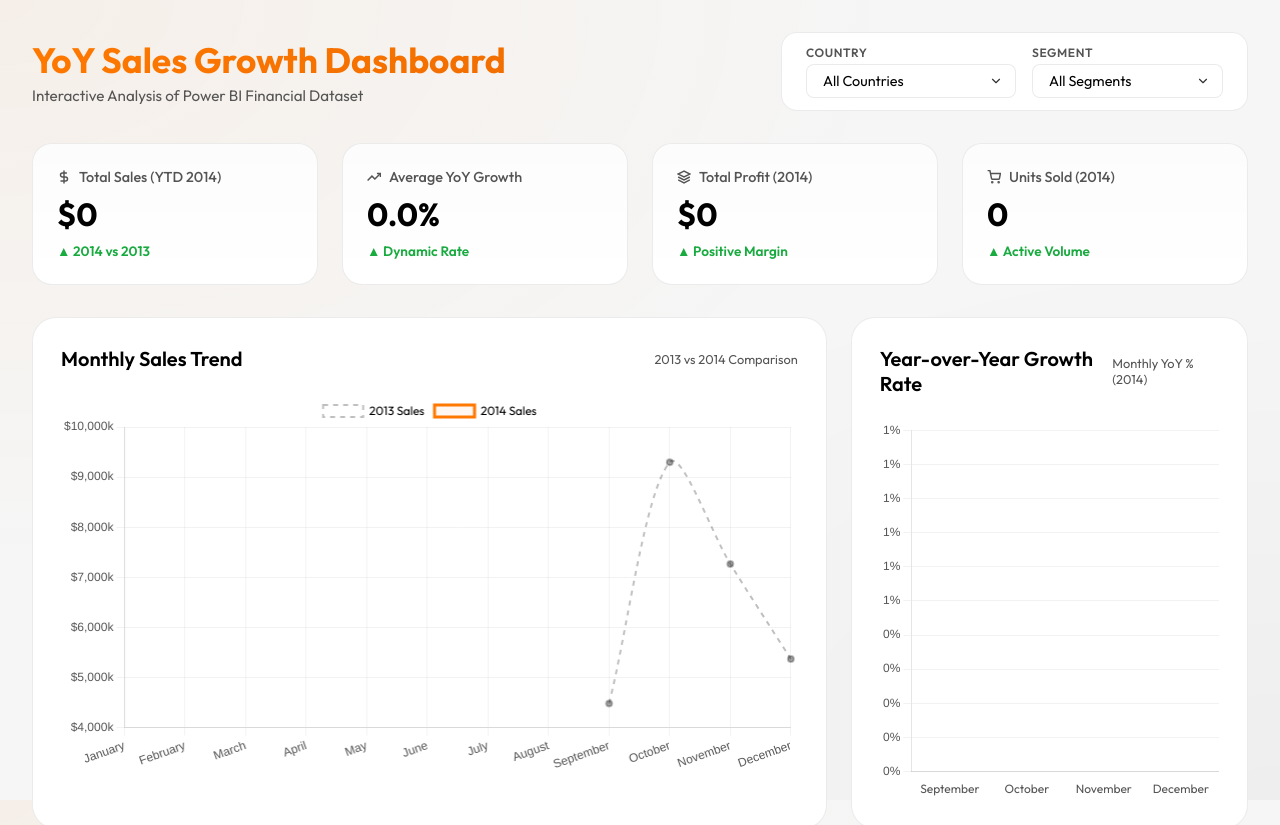
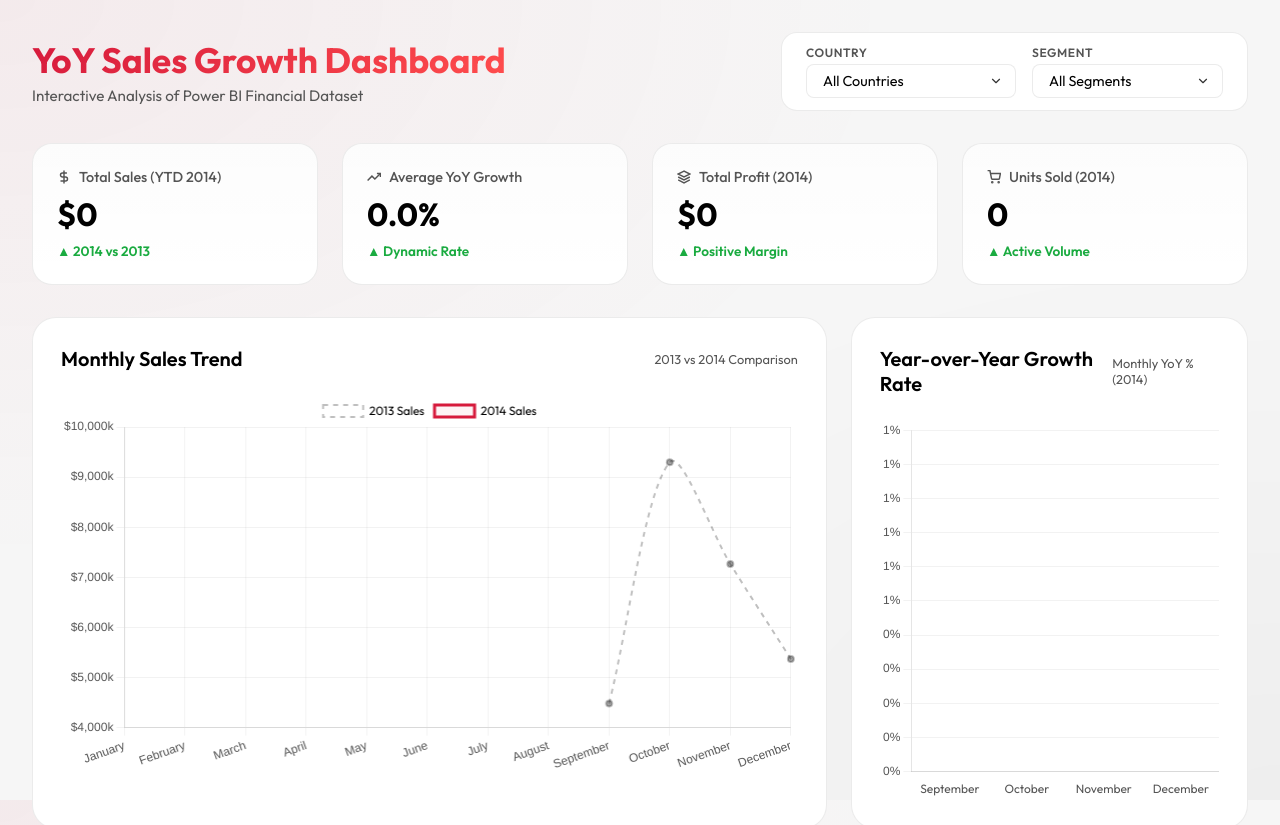
Before and after one commit to atomicx27/PowerBi-Automation, a plain HTML site: page dashboard.html in a window 1280 px wide. Shown: the top 825 px of the page. Drawn offline with nearby package versions, Linux system fonts and the light colour scheme.

Commit message:
Update HTML dashboard to red theme

```diff
--- a/dashboard.html
+++ b/dashboard.html
@@ -17,7 +17,7 @@
             --card-border: rgba(0, 0, 0, 0.08);
             --text-primary: #000000;
             --text-secondary: #555555;
-            --accent-orange: #FF7900;
+            --accent-orange: #D61A3C;
             --accent-green: #1AAB40;
             --accent-purple: #6B007B;
             --accent-coral: #D64550;
@@ -37,7 +37,7 @@
             min-height: 100vh;
             padding: 2rem;
             background-image:
-                radial-gradient(at 0% 0%, rgba(255, 121, 0, 0.05) 0px, transparent 50%),
+                radial-gradient(at 0% 0%, rgba(214, 26, 60, 0.05) 0px, transparent 50%),
                 radial-gradient(at 100% 100%, rgba(0, 0, 0, 0.03) 0px, transparent 50%);
             background-attachment: fixed;
         }
@@ -52,7 +52,7 @@
         .logo-area h1 {
             font-size: 2.2rem;
             font-weight: 700;
-            background: linear-gradient(135deg, #FF7900, #F16E00);
+            background: linear-gradient(135deg, #D61A3C, #FF4D4D);
             -webkit-background-clip: text;
             -webkit-text-fill-color: transparent;
             margin-bottom: 0.25rem;
@@ -1667,11 +1667,11 @@
                         {
                             label: '2014 Sales',
                             data: sales14,
-                            borderColor: '#FF7900',
-                            backgroundColor: 'rgba(255, 121, 0, 0.05)',
+                            borderColor: '#D61A3C',
+                            backgroundColor: 'rgba(214, 26, 60, 0.05)',
                             fill: true,
                             borderWidth: 3,
-                            pointBackgroundColor: '#FF7900',
+                            pointBackgroundColor: '#D61A3C',
                             tension: 0.3,
                             spanGaps: true
                         }
```
